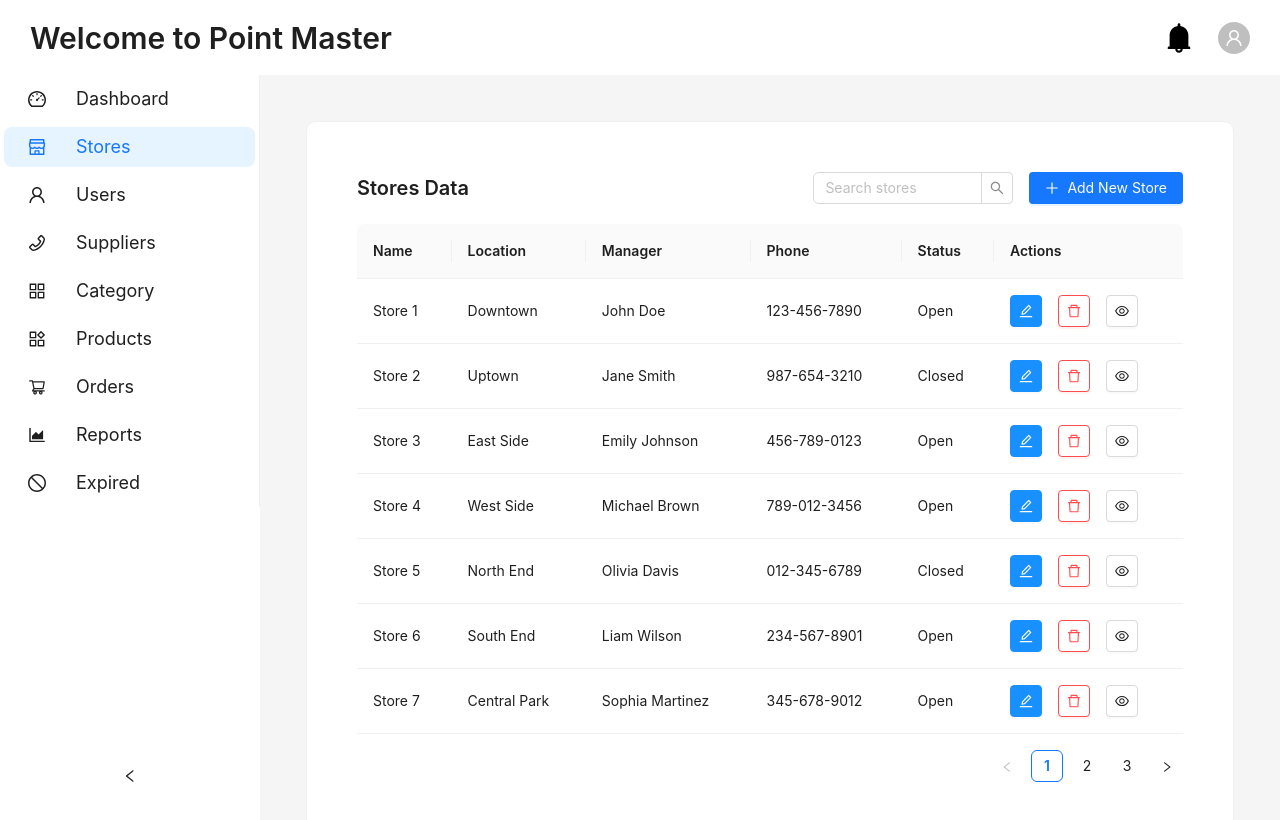
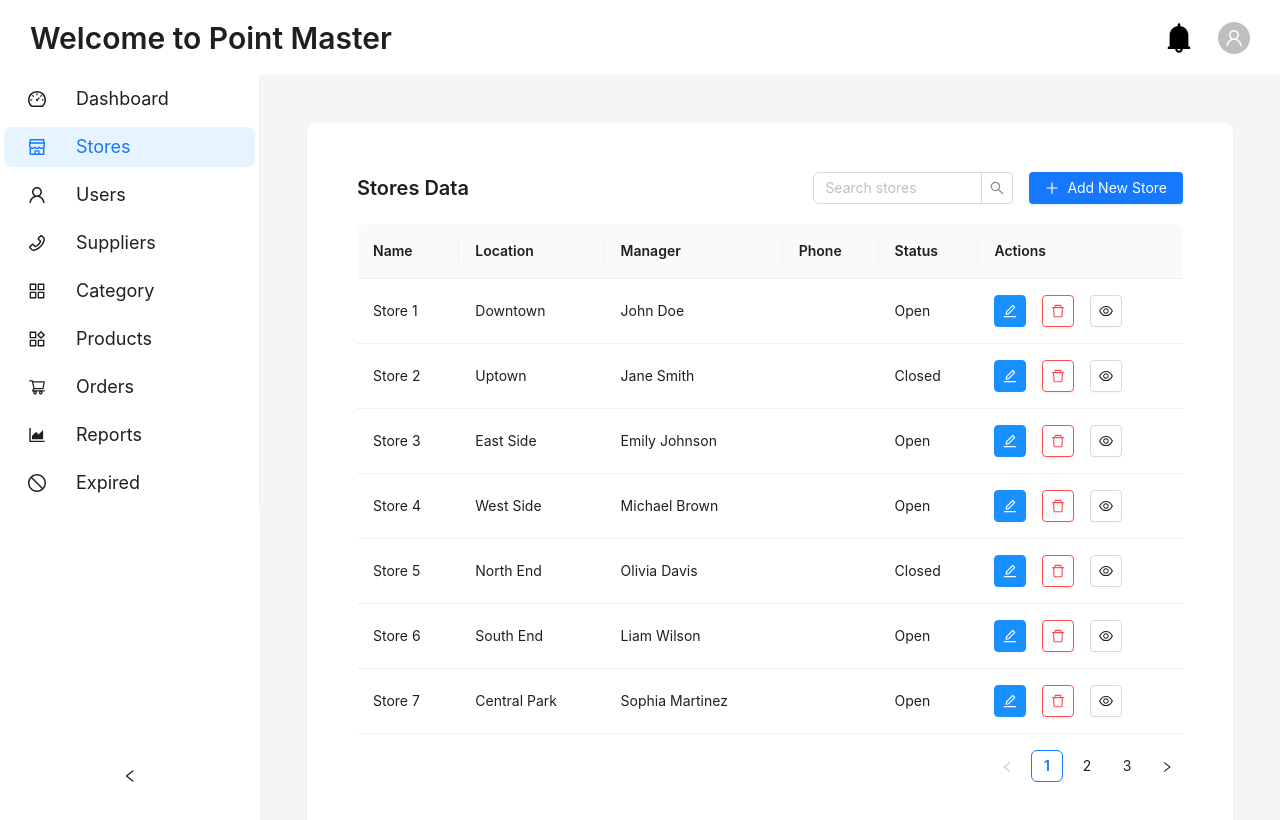
Before and after one commit to PointMaster-POS/web-management, a React (Create React App) app in the folder pointmaster/: page /stores in a window 1280 px wide. Shown: the top 820 px of the page. Built offline with nearby package versions, Linux system fonts and the light colour scheme.

Commit message:
Update Data.js

```diff
--- a/pointmaster/src/pages/Owner Dashboard/Data.js
+++ b/pointmaster/src/pages/Owner Dashboard/Data.js
@@ -171,7 +171,7 @@ export const OutOfStockList = [
       name: 'Store 1',
       location: 'Downtown',
       manager: 'John Doe',
-      phone: '123-456-7890',
+      telephone: '123-456-7890',
       status: 'Open',
     },
     {
@@ -179,7 +179,7 @@ export const OutOfStockList = [
       name: 'Store 2',
       location: 'Uptown',
       manager: 'Jane Smith',
-      phone: '987-654-3210',
+      telephone: '987-654-3210',
       status: 'Closed',
     },
     {
@@ -187,7 +187,7 @@ export const OutOfStockList = [
       name: 'Store 3',
       location: 'East Side',
       manager: 'Emily Johnson',
-      phone: '456-789-0123',
+      telephone: '456-789-0123',
       status: 'Open',
     },
     {
@@ -195,7 +195,7 @@ export const OutOfStockList = [
       name: 'Store 4',
       location: 'West Side',
       manager: 'Michael Brown',
-      phone: '789-012-3456',
+      telephone: '789-012-3456',
       status: 'Open',
     },
     {
@@ -203,7 +203,7 @@ export const OutOfStockList = [
       name: 'Store 5',
       location: 'North End',
       manager: 'Olivia Davis',
-      phone: '012-345-6789',
+      telephone: '012-345-6789',
       status: 'Closed',
     },
     {
@@ -211,7 +211,7 @@ export const OutOfStockList = [
       name: 'Store 6',
       location: 'South End',
       manager: 'Liam Wilson',
-      phone: '234-567-8901',
+      telephone: '234-567-8901',
       status: 'Open',
     },
     {
@@ -219,7 +219,7 @@ export const OutOfStockList = [
       name: 'Store 7',
       location: 'Central Park',
       manager: 'Sophia Martinez',
-      phone: '345-678-9012',
+      telephone: '345-678-9012',
       status: 'Open',
     },
     {
@@ -227,7 +227,7 @@ export const OutOfStockList = [
       name: 'Store 8',
       location: 'Harbor District',
       manager: 'Mason Garcia',
-      phone: '456-789-0123',
+      telephone: '456-789-0123',
       status: 'Closed',
     },
     {
@@ -235,7 +235,7 @@ export const OutOfStockList = [
       name: 'Store 9',
       location: 'Riverside',
       manager: 'Isabella Rodriguez',
-      phone: '567-890-1234',
+      telephone: '567-890-1234',
       status: 'Open',
     },
     {
@@ -243,7 +243,7 @@ export const OutOfStockList = [
       name: 'Store 10',
       location: 'Old Town',
       manager: 'James Hernandez',
-      phone: '678-901-2345',
+      telephone: '678-901-2345',
       status: 'Closed',
     },
     {
@@ -251,7 +251,7 @@ export const OutOfStockList = [
       name: 'Store 11',
       location: 'New Town',
       manager: 'Mia Lopez',
-      phone: '789-012-3456',
+      telephone: '789-012-3456',
       status: 'Open',
     },
     {
@@ -259,7 +259,7 @@ export const OutOfStockList = [
       name: 'Store 12',
       location: 'Suburbia',
       manager: 'Ethan Gonzalez',
-      phone: '890-123-4567',
+      telephone: '890-123-4567',
       status: 'Open',
     },
     {
@@ -267,7 +267,7 @@ export const OutOfStockList = [
       name: 'Store 13',
       location: 'Highlands',
       manager: 'Charlotte Lee',
-      phone: '901-234-5678',
+      telephone: '901-234-5678',
       status: 'Closed',
     },
     {
@@ -275,7 +275,7 @@ export const OutOfStockList = [
       name: 'Store 14',
       location: 'Lowlands',
       manager: 'Alexander Clark',
-      phone: '012-345-6789',
+      telephone: '012-345-6789',
       status: 'Open',
     },
     {
@@ -283,7 +283,7 @@ export const OutOfStockList = [
       name: 'Store 15',
       location: 'Beachside',
       manager: 'Amelia Walker',
-      phone: '123-456-7890',
+      telephone: '123-456-7890',
       status: 'Open',
     },
     {
@@ -291,7 +291,7 @@ export const OutOfStockList = [
       name: 'Store 16',
       location: 'Mountain View',
       manager: 'Aiden Hall',
-      phone: '234-567-8901',
+      telephone: '234-567-8901',
       status: 'Closed',
     },
     {
@@ -299,7 +299,7 @@ export const OutOfStockList = [
       name: 'Store 17',
       location: 'Lakeside',
       manager: 'Ella Allen',
-      phone: '345-678-9012',
+      telephone: '345-678-9012',
       status: 'Open',
     },
     {
@@ -307,7 +307,7 @@ export const OutOfStockList = [
       name: 'Store 18',
       location: 'City Center',
       manager: 'Benjamin Young',
-      phone: '456-789-0123',
+      telephone: '456-789-0123',
       status: 'Open',
     },
     {
@@ -315,7 +315,7 @@ export const OutOfStockList = [
       name: 'Store 19',
       location: 'Village Green',
       manager: 'Harper King',
-      phone: '567-890-1234',
+      telephone: '567-890-1234',
       status: 'Closed',
     },
     {
@@ -323,7 +323,7 @@ export const OutOfStockList = [
       name: 'Store 20',
       location: 'Industrial Zone',
       manager: 'Lucas Wright',
-      phone: '678-901-2345',
+      telephone: '678-901-2345',
       status: 'Open',
     },
   ];
```
